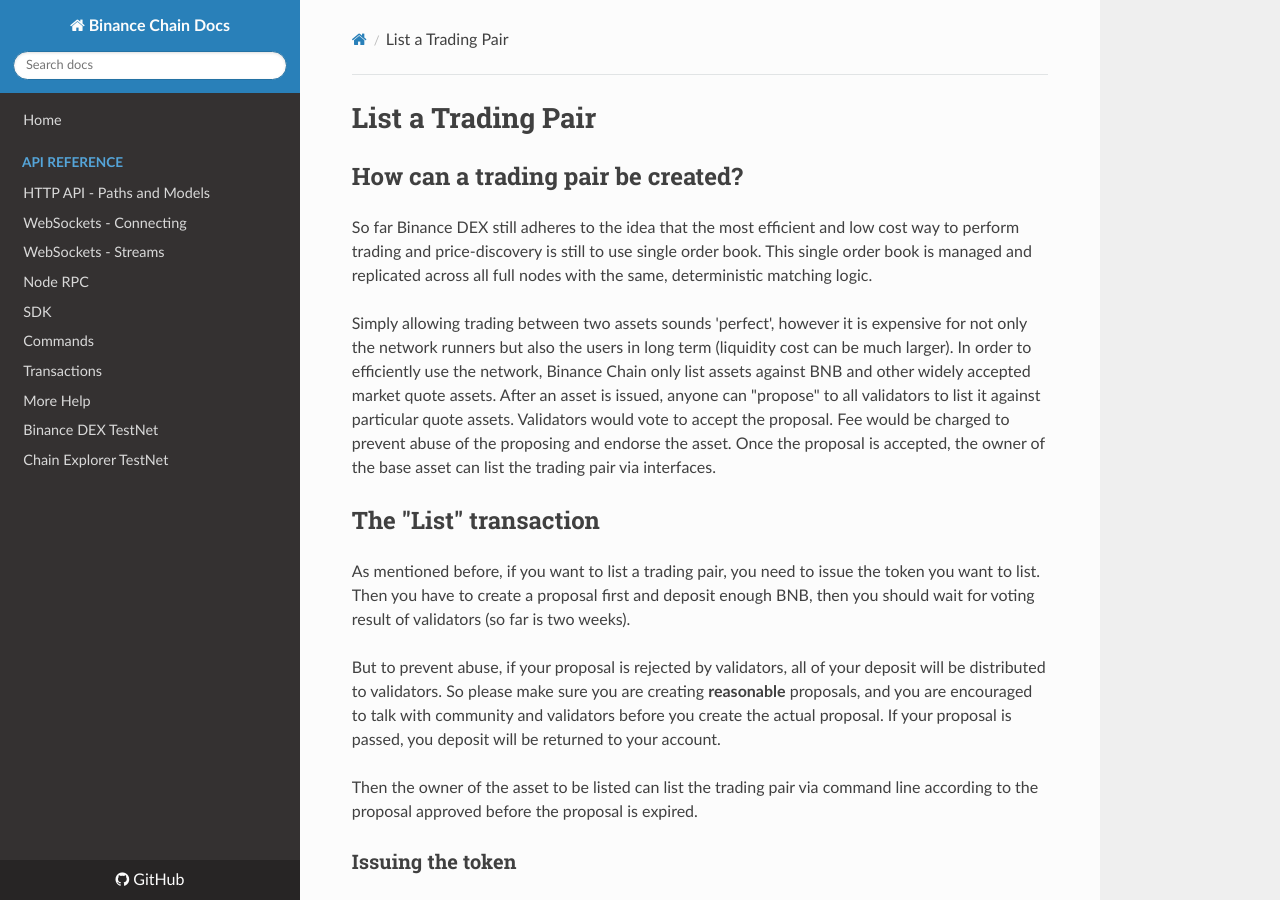
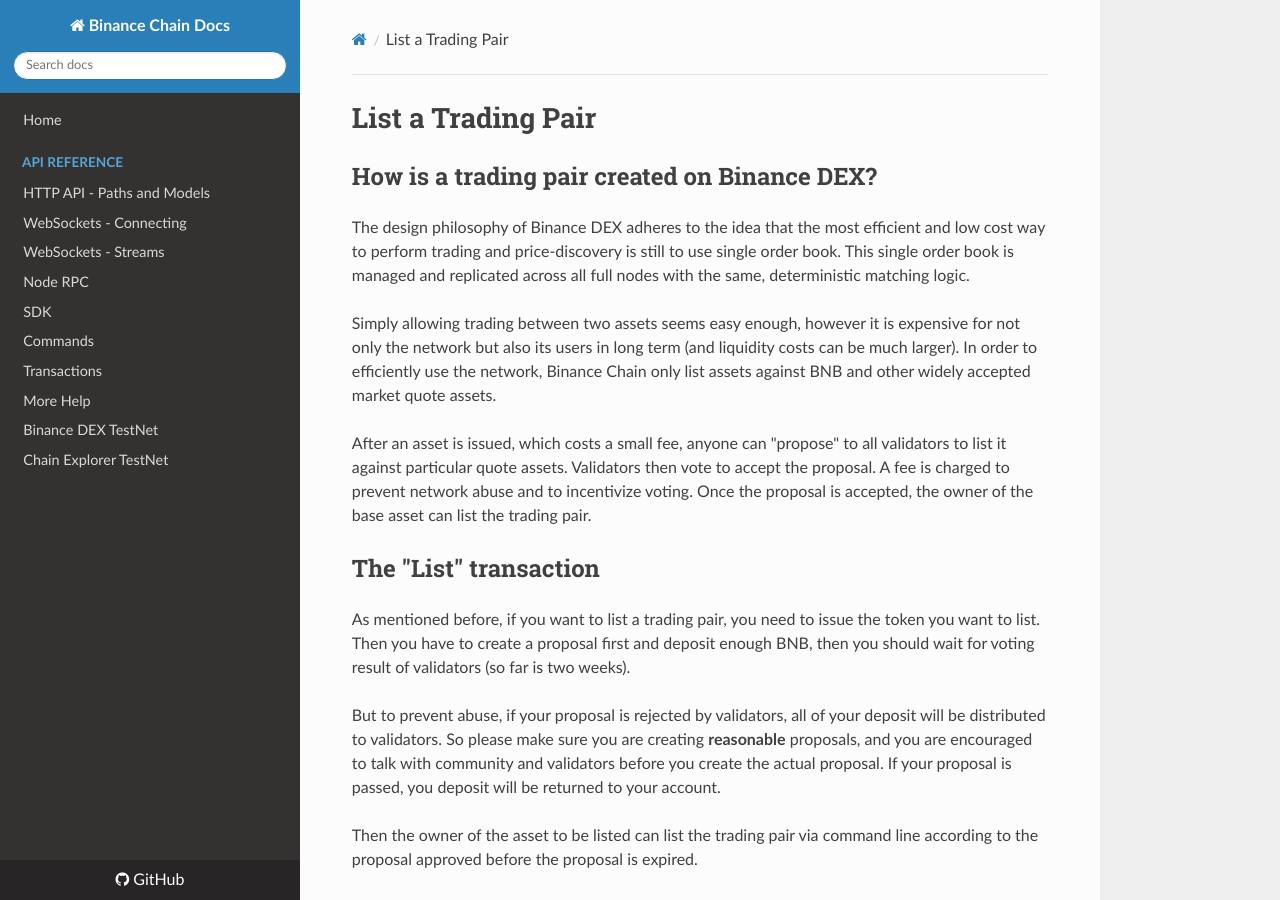
Before and after one commit to yash-sharma1/docs-site, an MkDocs documentation site: the page built from docs/list.md, in a window 1280 px wide and 900 px high. Built offline with MkDocs 1.6.1, drawn with Linux system fonts in a browser that asks for light colours; nearby versions of some CDN libraries; some of the changed text lies outside the part shown.

Commit message:
Update list.md

```diff
--- a/docs/list.md
+++ b/docs/list.md
@@ -1,18 +1,20 @@
 # List a Trading Pair
 
-## How can a trading pair be created?
+## How is a trading pair created on Binance DEX?
 
-So far Binance DEX still adheres to the idea that the most efficient and low cost way to perform trading and
+The design philosophy of Binance DEX adheres to the idea that the most efficient and low cost way to perform trading and
 price-discovery is still to use single order book. This single order book is managed and replicated across all
 full nodes with the same, deterministic matching logic.
 
-Simply allowing trading between two assets sounds 'perfect', however it is expensive for not only the network
-runners but also the users in long term (liquidity cost can be much larger). In order to efficiently use the
-network, Binance Chain only list assets against BNB and other widely accepted market quote assets. After
-an asset is issued, anyone can "propose" to all validators to list it against particular quote assets.
-Validators would vote to accept the proposal. Fee would be charged to prevent abuse of the proposing and
-endorse the asset. Once the proposal is accepted, the owner of the base asset can list the trading pair
-via interfaces.
+Simply allowing trading between two assets seems easy enough, however it is expensive for not only the network
+but also its users in long term (and liquidity costs can be much larger). In order to efficiently use the
+network, Binance Chain only list assets against BNB and other widely accepted market quote assets.
+
+After an asset is issued, which costs a small fee,
+anyone can "propose" to all validators to list it against particular quote assets.
+Validators then vote to accept the proposal.
+A fee is charged to prevent network abuse and to incentivize voting.
+Once the proposal is accepted, the owner of the base asset can list the trading pair.
 
 ## The "List" transaction
 
```
Also changed, not shown: other parts of docs/list.md (+1 -1 lines).
